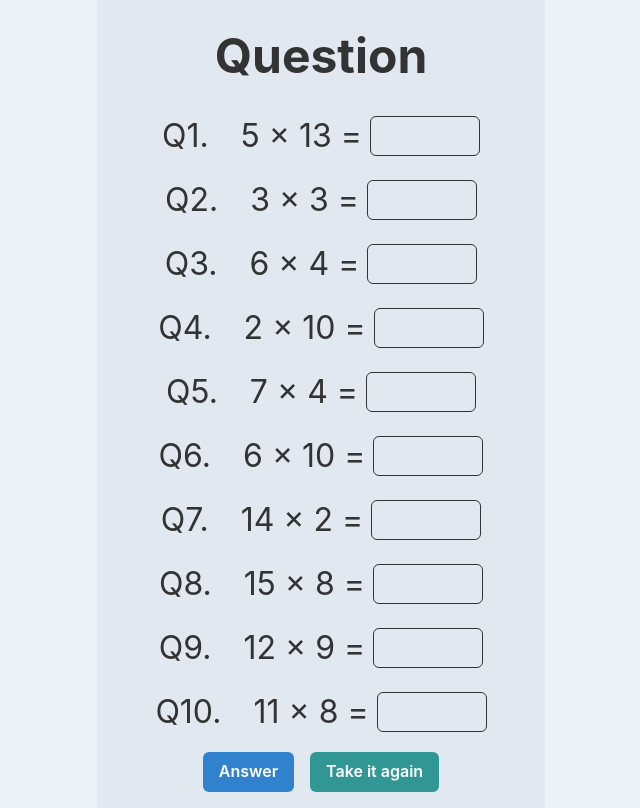
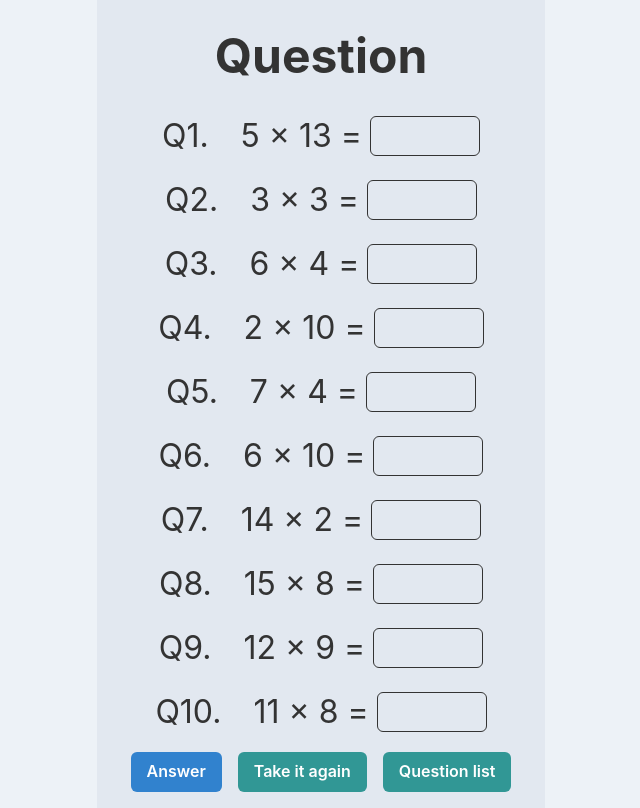
Before and after one commit to ju-to-sh/mathapp, a Next.js app: page /multiplication in a window 1280 px wide. Shown: the whole page, without its empty margins (319-959 px from the left). Built offline with nearby package versions, Linux system fonts and the light colour scheme.

Commit message:
問題ページのボタンのコンポーネント化

```diff
--- a/src/app/multiplication/page.tsx
+++ b/src/app/multiplication/page.tsx
@@ -1,9 +1,11 @@
 "use client";
-
+import NextLink from "next/link";
 import { Container, Heading, UnorderedList, ListItem, Input, Box, Button, Spinner, Alert, AlertIcon, AlertTitle, AlertDescription, useBoolean, Flex, ButtonGroup } from "@chakra-ui/react";
 import { isEqual, chunk, without, omitBy } from "lodash";
 import type { NextPage } from "next";
+import Link from "next/link";
 import { useEffect, useState } from "react";
+import { QuizButtons } from "@/components/molecules/QuizButtons ";
 
 type Answer = {
   [key: string]: number;
@@ -55,8 +57,6 @@ const MultiplicationPage: NextPage = () => {
   const onChangeAnswer = (e: React.ChangeEvent<HTMLInputElement>) => {
     e.target.value == "" ? setUserAnswer((prev) => ({ ...prev, [e.target.name]: null })) : setUserAnswer((prev) => ({ ...prev, [e.target.name]: Number(e.target.value) }));
   };
-
-  const onClickRetry = () => location.reload();
 
   const RandomArray = chunk(getRandomArray(1, 15, 20), 2);
   const [number, setNumber] = useState<number[][] | null>(null);
@@ -125,16 +125,7 @@ const MultiplicationPage: NextPage = () => {
           <Spinner size="xl" />
         )}
       </UnorderedList>
-      <Flex justify="center">
-        <ButtonGroup gap="2">
-          <Button variant="solid" colorScheme="blue" onClick={onClickJudge}>
-            Answer
-          </Button>
-          <Button variant="solid" colorScheme="teal" onClick={onClickRetry}>
-            Take it again
-          </Button>
-        </ButtonGroup>
-      </Flex>
+      <QuizButtons onClick={onClickJudge} />
     </Container>
   );
 };
--- /dev/null
+++ b/src/components/molecules/QuizButtons .tsx
@@ -0,0 +1,29 @@
+/* eslint-disable react/display-name */
+import { memo, FC } from "react";
+import { Button, Flex, ButtonGroup, Link } from "@chakra-ui/react";
+
+type Props = {
+  onClick: () => void;
+}
+const onClickRetry = () => location.reload();
+
+export const QuizButtons: FC<Props> = memo((props) => {
+  const {onClick} = props
+  return (
+    <Flex justify="center">
+      <ButtonGroup gap="2">
+        <Button variant="solid" colorScheme="blue" onClick={onClick}>
+          Answer
+        </Button>
+        <Button variant="solid" colorScheme="teal" onClick={onClickRetry}>
+          Take it again
+        </Button>
+        <Button variant="solid" colorScheme="teal">
+          <Link href="/quiz">
+            Question list
+          </Link>
+        </Button>
+      </ButtonGroup>
+    </Flex>
+  );
+});
```
